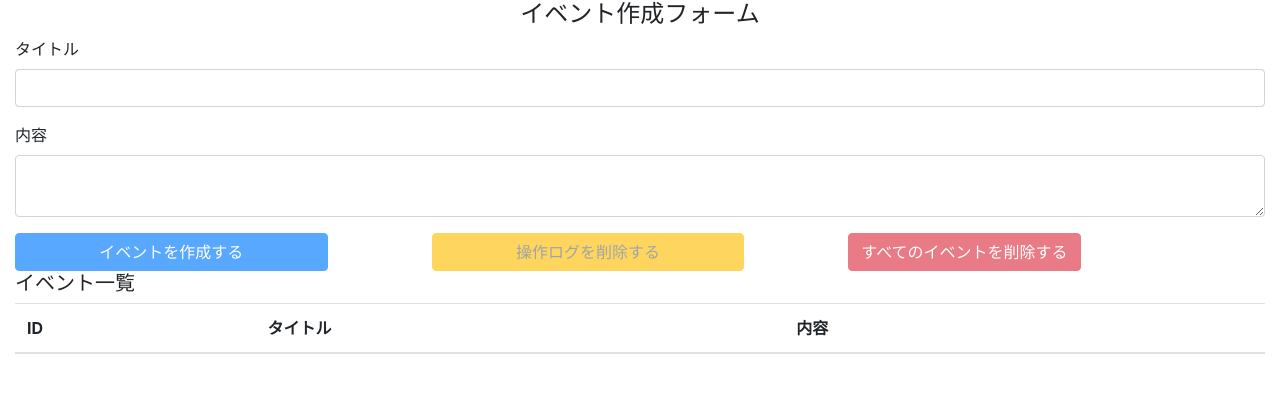
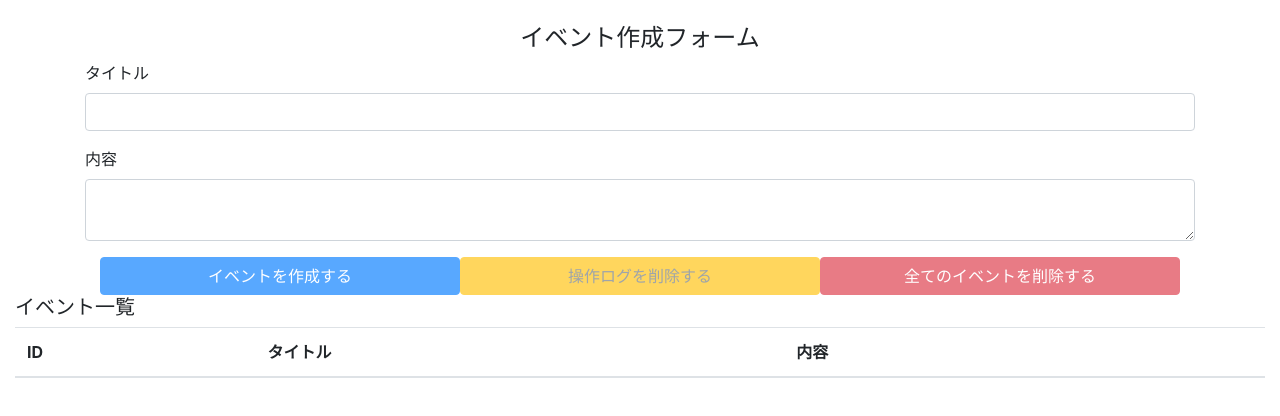
Before and after one commit to rkaku/react-hooks-101, a React (Create React App) app: page / in a window 1280 px wide. Shown: the top 416 px of the page. Built offline with nearby package versions, Linux system fonts and the light colour scheme.

Commit message:
delete all operation logs

```diff
--- a/src/components/Event.js
+++ b/src/components/Event.js
@@ -25,7 +25,7 @@ const Event = ({ event }) => {
       <td>
         <button
           type='button'
-          className='btn btn-light text-danger'
+          className='btn btn-danger'
           onClick={ handleClickDeleteButton }>
           削除
         </button>
--- a/src/components/EventForm.js
+++ b/src/components/EventForm.js
@@ -5,14 +5,11 @@ import AppContext from '../contexts/AppContext';
 import { timeCurrentIso8601 } from "../utils";
 
 
-
 const EventFrom = () => {
-
 
   const { state, dispatch } = useContext(AppContext);
   const [title, setTitle] = useState("");
   const [body, setBody] = useState("");
-
 
   const addEvent = event => {
     event.preventDefault();
@@ -33,7 +30,6 @@ const EventFrom = () => {
     setBody("");
   };
 
-
   const deleteAllEvents = event => {
     event.preventDefault();
     const result = window.confirm('全てのイベントを本当に削除してもいいですか？');
@@ -49,27 +45,28 @@ const EventFrom = () => {
     }
   };
 
-
   const unCreatable = title === '' || body === '';
 
-
+  // Delete All Logs Method
   const deleteAllOperationLogs = event => {
     event.preventDefault();
+    // Confirm
     const result = window.confirm('操作ログを本当に削除してもいいですか？');
 
+    // Delete
     if (result) {
       dispatch({ type: DELETE_ALL_OPERATION_LOGS });
     }
   };
 
-
   return (
     <>
-      <header className='container-fluid'>
+      <br></br>
+      <header className='container'>
         <h4 className="text-center">イベント作成フォーム</h4>
       </header>
 
-      <div className='container-fluid'>
+      <div className='container'>
         <form>
           <div className='form-group'>
             <label htmlFor='formEventTitle'>タイトル</label>
@@ -92,29 +89,25 @@ const EventFrom = () => {
             />
           </div>
 
-          <div className="container-fluid">
-            <div className="row">
+          <div className="container">
             <button
-                className='btn btn-primary col-3'
+              className='btn btn-primary col-4'
               onClick={ addEvent }
               disabled={ unCreatable } >
               イベントを作成する
               </button>
-              <div className='col-1'></div>
             <button
-                className='btn btn-warning col-3 text-secondary'
+              className='btn btn-warning col-4 text-secondary'
               onClick={ deleteAllOperationLogs }
               disabled={ state.operationLogs.length === 0 }>
               操作ログを削除する
               </button>
-              <div className='col-1'></div>
             <button
-                className='btn btn-danger col-'
+              className='btn btn-danger col-4'
               onClick={ deleteAllEvents }
               disabled={ state.events.length === 0 }>
-                すべてのイベントを削除する
+              全てのイベントを削除する
               </button>
-            </div>
           </div>
         </form>
       </div>
@@ -123,5 +116,4 @@ const EventFrom = () => {
 };
 
 
-
 export default EventFrom;
--- a/src/utils.js
+++ b/src/utils.js
@@ -1 +1 @@
-export const timeCurrentIso8601 = (new Date).toISOString();
+export const timeCurrentIso8601 = (new Date()).toISOString();
```
Lines whose indentation alone changed are shown as unchanged.
